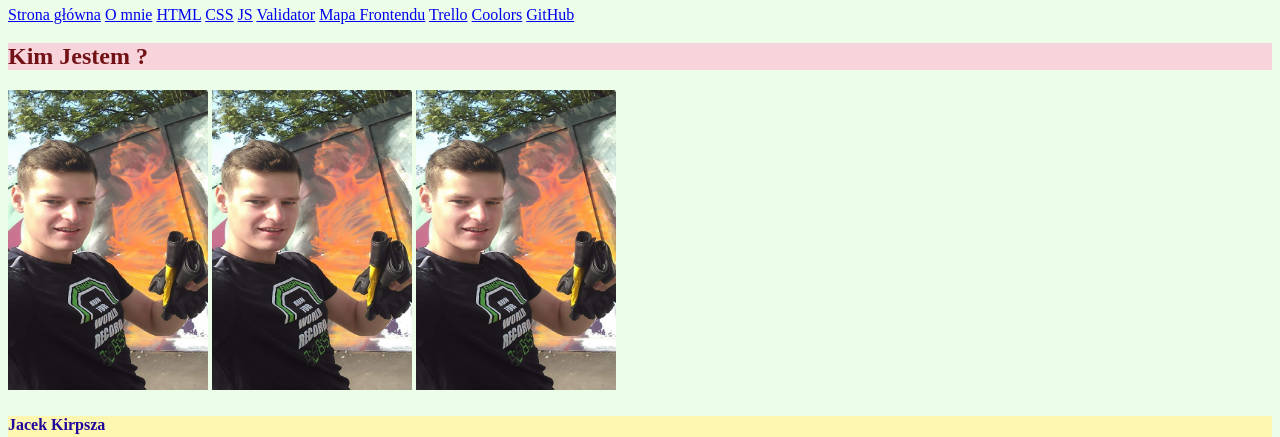
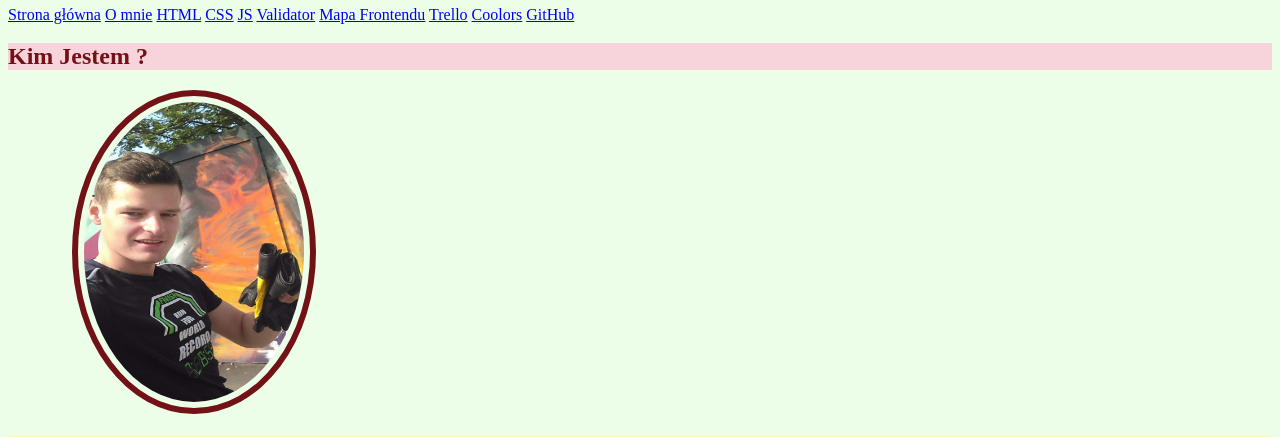
Before and after one commit to jacekkirpsza/homepage, a plain HTML site: page o-mnie.html in a window 1280 px wide. Shown: the part 55-492 px from the top of the page. Drawn offline with Linux system fonts and the light colour scheme.

Commit message:
new functions padding,border,margin

```diff
--- a/o-mnie.html
+++ b/o-mnie.html
@@ -28,8 +28,6 @@
         <section id="top">
             <h1>Kim Jestem ?  </h1>
             <img id="mojezdjecie" src="moje-zdjecie.jpg" alt="zdjecie profilowe">
-            <img id="mojezdjecie" src="moje-zdjecie.jpg" alt="zdjecie profilowe">
-            <img id="mojezdjecie" src="moje-zdjecie.jpg" alt="zdjecie profilowe">
             </section>
 
         </main>
--- a/style.css
+++ b/style.css
@@ -4,8 +4,9 @@ h2{color: #796011;background-color: #c4cc4e;}
 body{background:#ECFEE8;}
 footer{background-color: #FCF6B1;}
 #logowtf {background: black;}
-#mojezdjecie {width: 200px; height: 300px;
-}
+#mojezdjecie {width: 220px; height: 300px; margin:16px 64px; display: block;
+    border:6px solid #721216; border-radius: 50%;
+padding: 6px;}
 
 #zasadaWaznosci {max-height: 3cm;}
 .logo-header{color: #331832;}
```
Also changed, not shown: index.html (+11 -0 lines).
